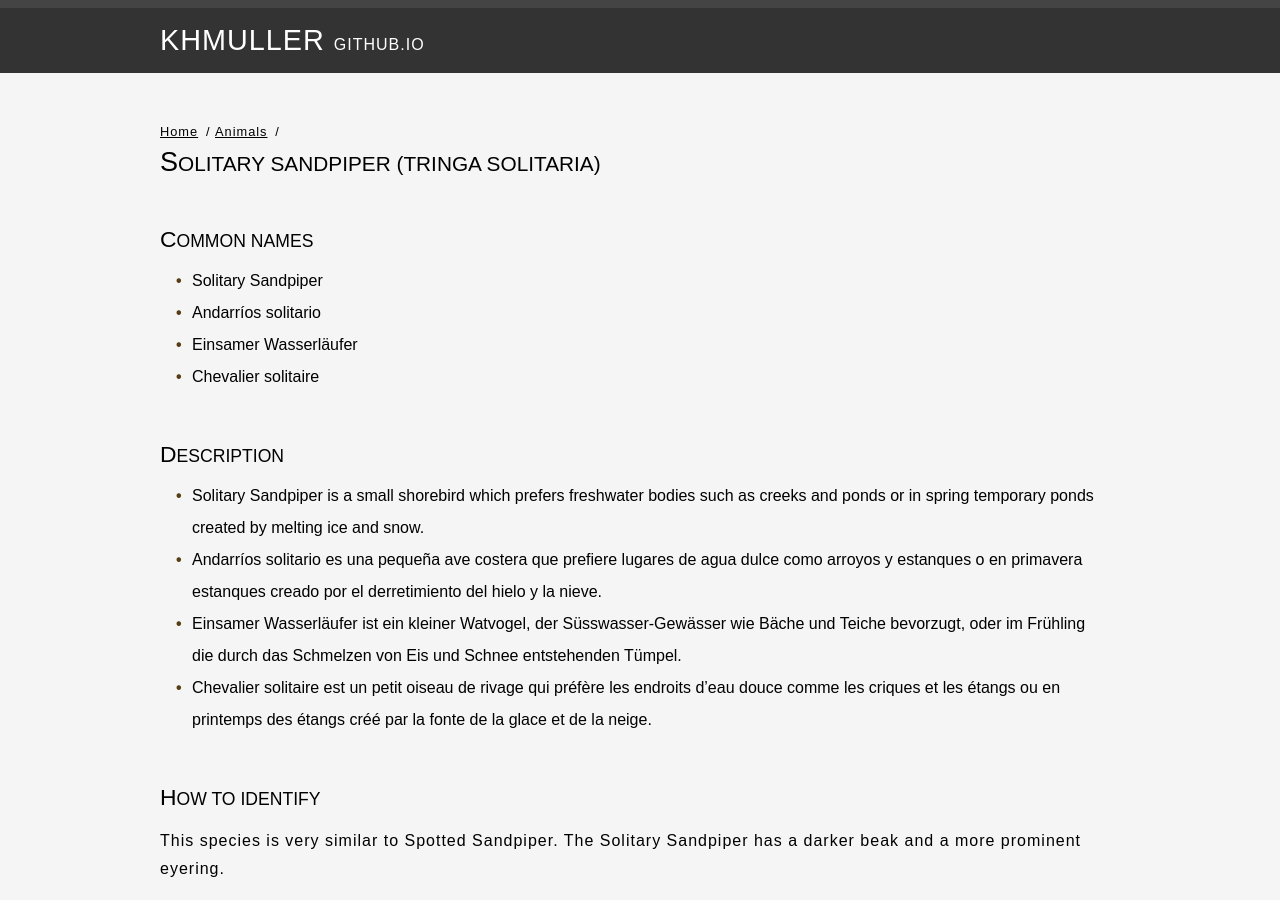
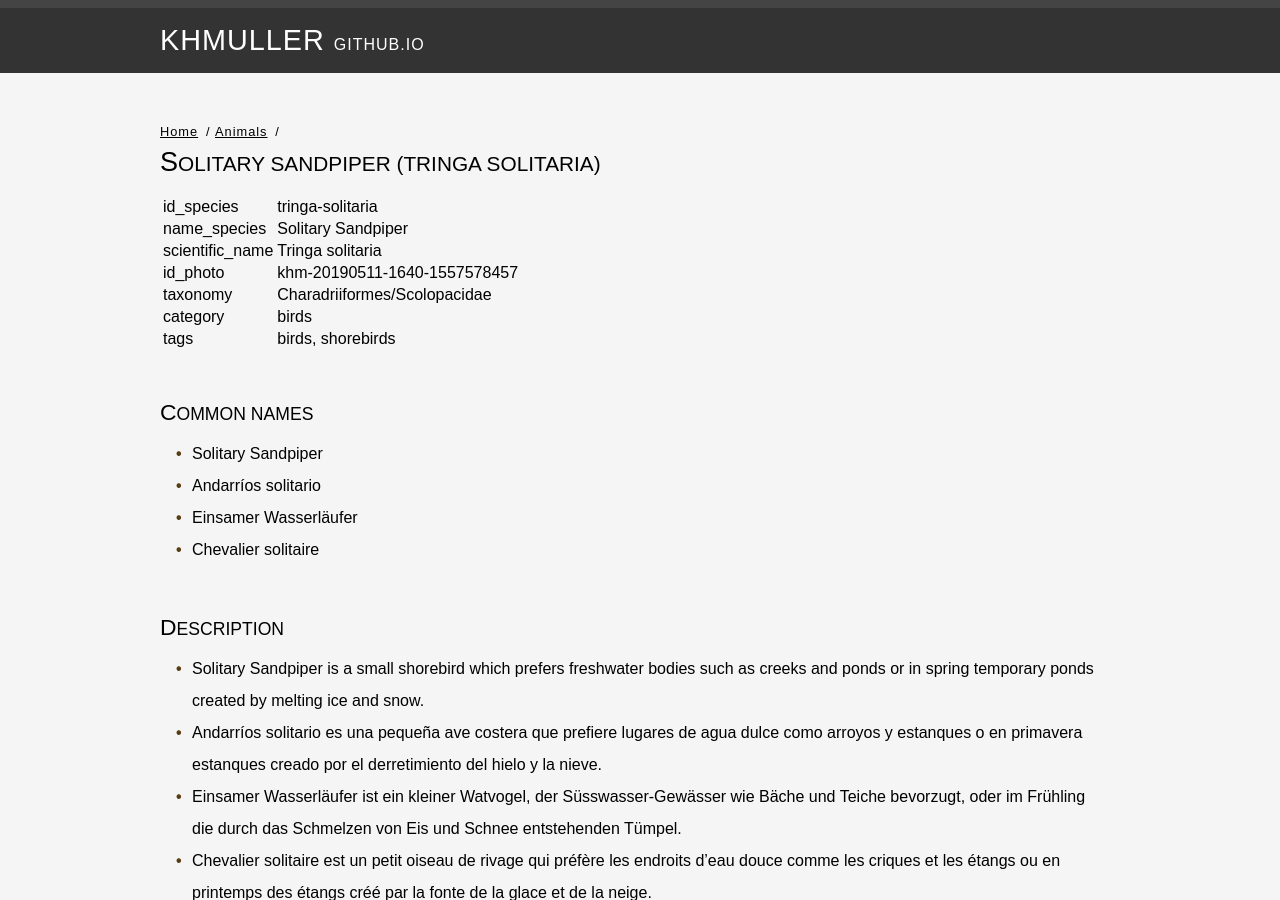
Before and after one commit to KHMuller/khmuller.github.io, a Jekyll site: the page built from animals/tringa-solitaria.md, in a window 1280 px wide and 900 px high. Built offline with Jekyll 4.4.1, drawn with Linux system fonts in a browser that asks for light colours.

Commit message:
Update tringa-solitaria.md

```diff
--- a/animals/tringa-solitaria.md
+++ b/animals/tringa-solitaria.md
@@ -4,17 +4,27 @@
 
     id_species: tringa-solitaria
     name_species: Solitary Sandpiper
+    scientific_name: Tringa solitaria
     id_photo: khm-20190511-1640-1557578457
-    taxonomy:   Charadriiformes|Scolopacidae
+    taxonomy: Charadriiformes|Scolopacidae
     category: birds
     tags: birds, shorebirds
 ---
 
 ## Solitary Sandpiper (Tringa solitaria)
 
+{: #profile}
+id_species|tringa-solitaria
+name_species|Solitary Sandpiper
+scientific_name|Tringa solitaria
+id_photo|khm-20190511-1640-1557578457
+taxonomy|Charadriiformes/Scolopacidae
+category|birds
+tags|birds, shorebirds
+
 ### Common Names
 
-{: .common-names }
+{: #common-names }
 - {: .en } Solitary Sandpiper
 - {: .es } Andarríos solitario
 - {: .de } Einsamer Wasserläufer
@@ -22,7 +32,7 @@
 
 ### Description
 
-{: .description }
+{: #description }
 - {: .en } Solitary Sandpiper is a small shorebird which prefers freshwater bodies such as creeks and ponds or in spring temporary ponds created by melting ice and snow.
 - {: .es } Andarríos solitario es una pequeña ave costera que prefiere lugares de agua dulce como arroyos y estanques o en primavera estanques creado por el derretimiento del hielo y la nieve.
 - {: .de } Einsamer Wasserläufer ist ein kleiner Watvogel, der Süsswasser-Gewässer wie Bäche und Teiche bevorzugt, oder im Frühling die durch das Schmelzen von Eis und Schnee entstehenden Tümpel.
@@ -30,28 +40,16 @@
 
 ### How to Identify
 
-{: .howtoidentify .en }
-This species is very similar to Spotted Sandpiper. The Solitary Sandpiper has a darker beak and a more prominent eyering.
-
-{: .howtoidentify .es }
-Esta especie es muy similar al Andarríos maculado. El Andarríos solitario tiene un pico más oscuro y una pendiente más prominente.
-
-{: .howtoidentify .de }
-Diese Art ist dem Drosseluferläufer sehr ähnlich. Der Einsame Wasserläufer hat einen dunkleren Schnabel und ein stärker ausgeprägten Ring um das Auge.
-
-{: .howtoidentify .fr }
-Cette espèce est très similaire au Chevalier grivelé. Le Chevalier solitaire a un bec plus foncé et un cercle oculaire plus proéminent.
+{: #howtoidentify }
+- {: .en } This species is very similar to Spotted Sandpiper. The Solitary Sandpiper has a darker beak and a more prominent eyering.
+- {: .es } Esta especie es muy similar al Andarríos maculado. El Andarríos solitario tiene un pico más oscuro y una pendiente más prominente.
+- {: .de } Diese Art ist dem Drosseluferläufer sehr ähnlich. Der Einsame Wasserläufer hat einen dunkleren Schnabel und ein stärker ausgeprägten Ring um das Auge.
+- {: .fr } Cette espèce est très similaire au Chevalier grivelé. Le Chevalier solitaire a un bec plus foncé et un cercle oculaire plus proéminent.
 
 ### Where When to Spot
 
-{: #wherewhentospot-en}
-I rarely see this species around Montreal. A good time to look for it is during the period of spring when snow is melting forming ponds and the lack of vegetation provides a better sight.
-
-{: #wherewhentospot-es}
-Raramente veo esta especie alrededor de Montreal. Un buen momento para buscarlo es durante el período de primavera cuando la nieve se derrite formando estanques y la falta de vegetación proporciona una mejor vista.
-
-{: ##wherewhentospot-de}
-Ich sehe diese Art selten in Montreal. Ein guter Zeitpunkt, um danach zu suchen, ist im Frühling, wenn der Schnee schmilzt und Teiche bildet und der Mangel an Vegetation eine bessere Sicht bietet.
-
-{: #wherewhentospot-fr}
-Je vois rarement cette espèce autour de Montréal. Un bon moment pour le rechercher est pendant la période du printemps lorsque la neige fond, formant des étangs et le manque de végétation offre une meilleure vue.
+{: #wherewhentospot }
+- {: .en } I rarely see this species around Montreal. A good time to look for it is during the period of spring when snow is melting forming ponds and the lack of vegetation provides a better sight.
+- {: .es } Raramente veo esta especie alrededor de Montreal. Un buen momento para buscarlo es durante el período de primavera cuando la nieve se derrite formando estanques y la falta de vegetación proporciona una mejor vista.
+- {: .de } Ich sehe diese Art selten in Montreal. Ein guter Zeitpunkt, um danach zu suchen, ist im Frühling, wenn der Schnee schmilzt und Teiche bildet und der Mangel an Vegetation eine bessere Sicht bietet.
+- {: .fr } Je vois rarement cette espèce autour de Montréal. Un bon moment pour le rechercher est pendant la période du printemps lorsque la neige fond, formant des étangs et le manque de végétation offre une meilleure vue.
```
